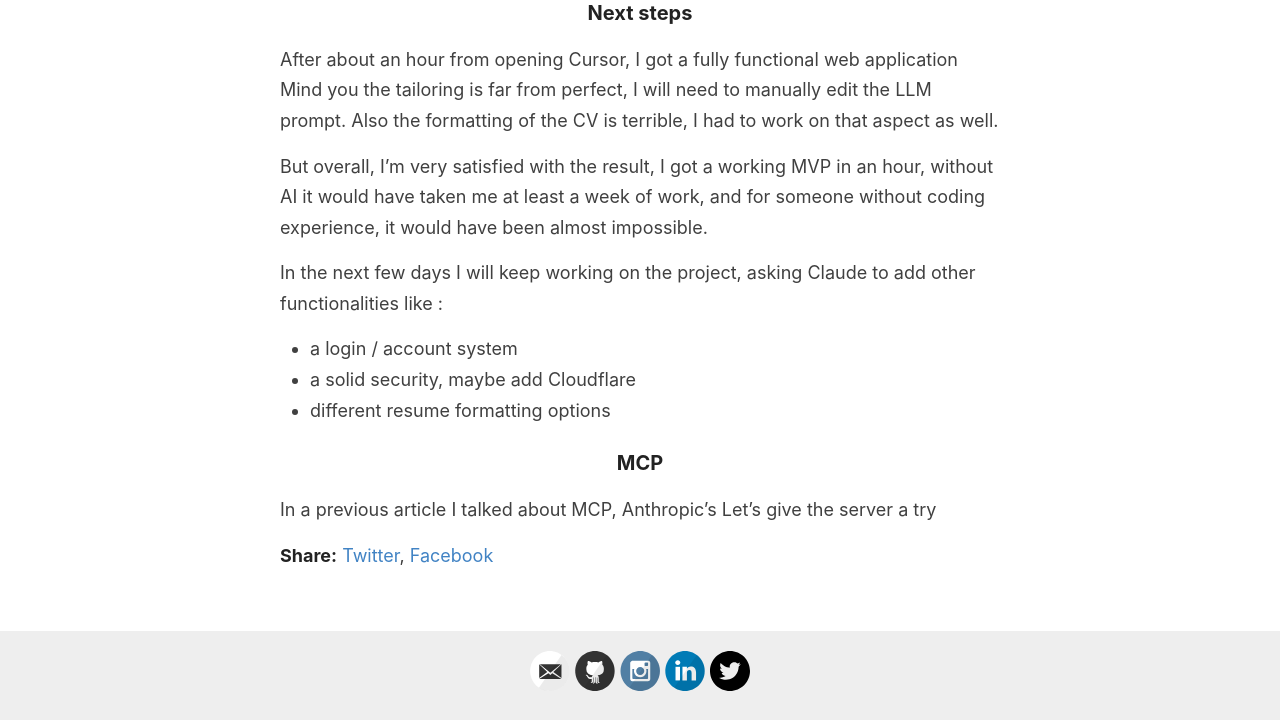
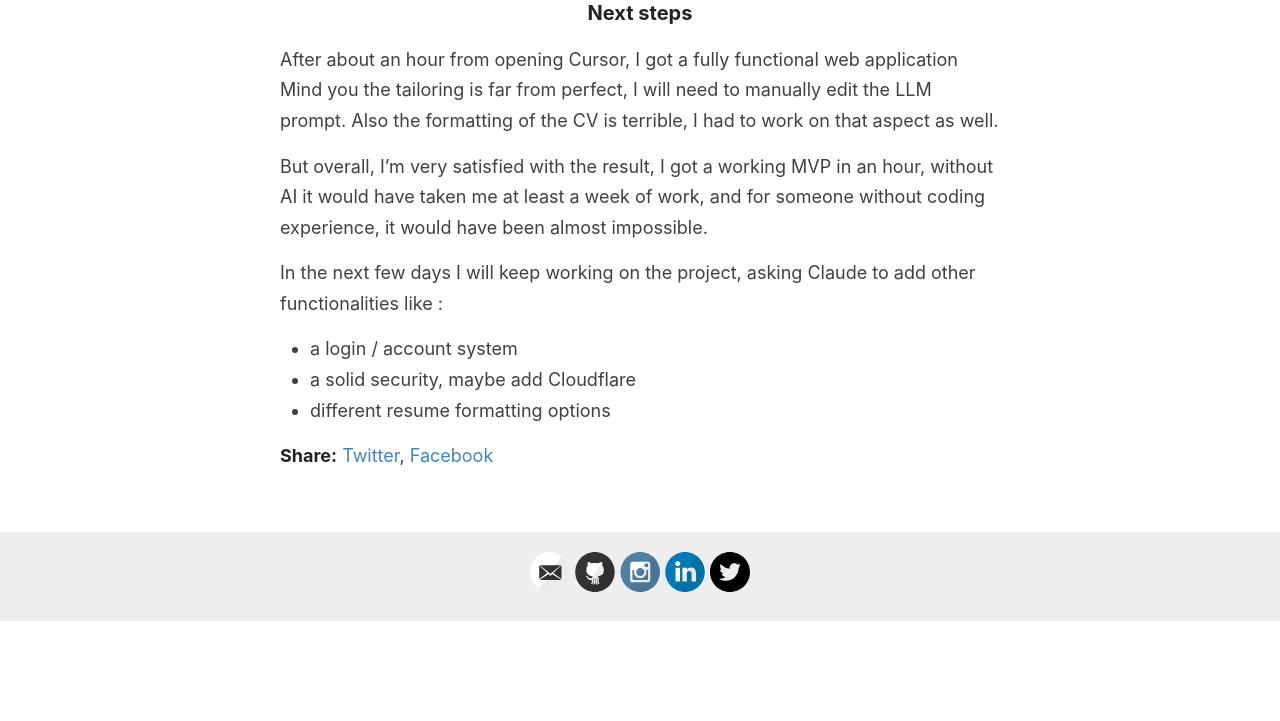
Before and after one commit to everythingdata-ai/everythingdata-ai.github.io, a Jekyll site: the page built from _posts/2025-03-02-resume-editor.md, in a window 1280 px wide and 900 px high, scrolled down 7181 px, cut to the strip 179-900 px from the top of the window. Built offline with Jekyll 4.4.1, drawn with Linux system fonts in a browser that asks for light colours; after the commit the page ends 7981 px from its top, so only the background shows below that.

Commit message:
Update 2025-03-02-resume-editor.md

```diff
--- a/_posts/2025-03-02-resume-editor.md
+++ b/_posts/2025-03-02-resume-editor.md
@@ -110,8 +110,3 @@ In the next few days I will keep working on the project, asking Claude to add ot
 - a login / account system
 - a solid security, maybe add Cloudflare
 - different resume formatting options
-
-### MCP
-
-In a previous article I talked about MCP, Anthropic's
-Let's give the server a try
```
